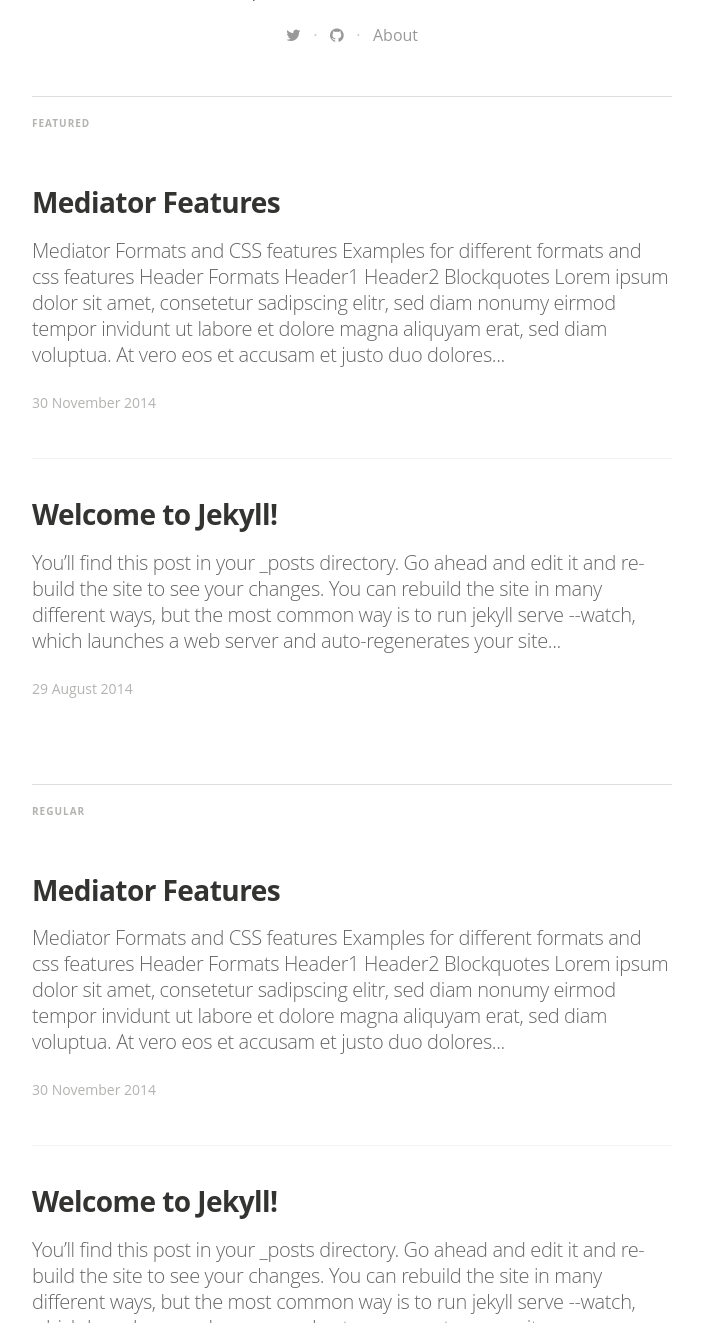
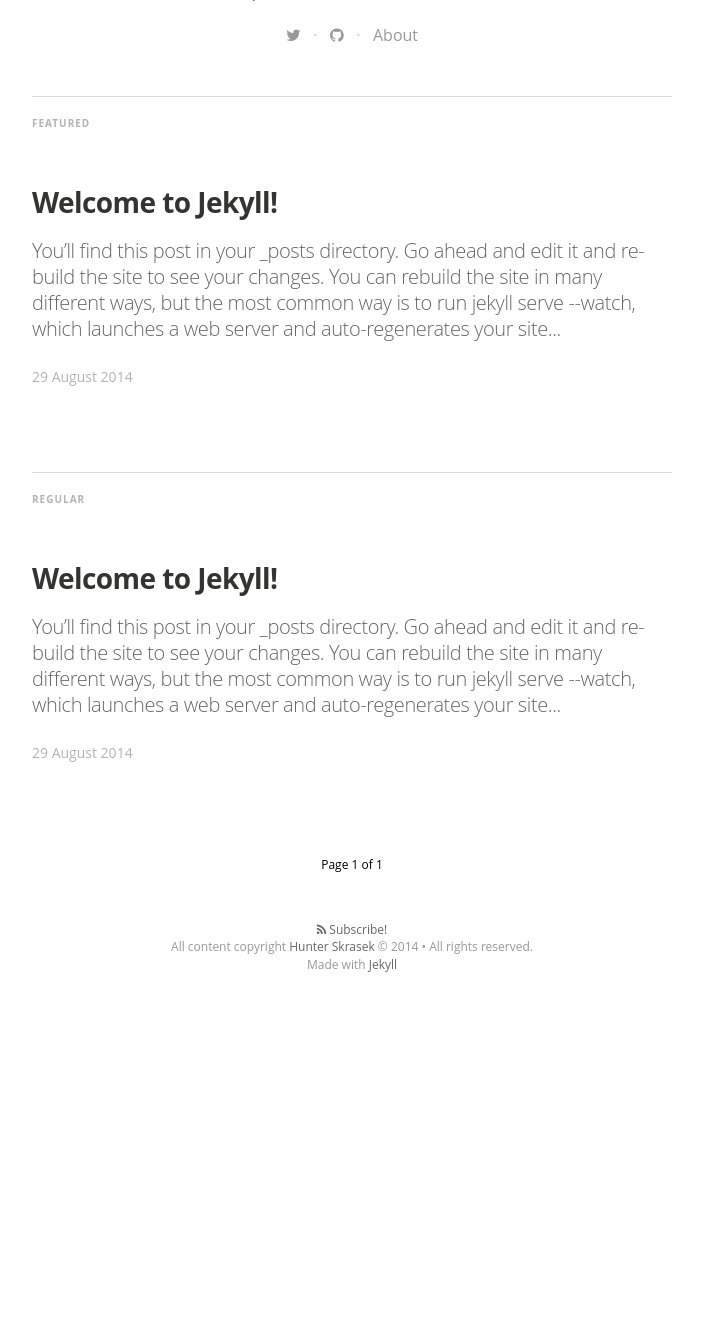
Before and after one commit to hskrasek/hskrasek.github.io, a Jekyll site: the page built from index.html, in a window 1280 px wide and 1400 px high, scrolled down 565 px, cut to the strip 77-1400 px from the top of the window. Shown: the whole strip, without its empty margins (288-991 px from the left). Built offline with Jekyll 4.4.1, drawn with Linux system fonts in a browser that asks for light colours; nearby versions of some CDN libraries; some web fonts are replaced; Markdown is read by kramdown in place of the engine named in the settings; the list of posts is cut into pages by our own code; after the commit the page ends 1663 px from its top, so only the background shows below that.

Commit message:
Remove unneeded images, new cover image and delete a dummy post. Add tag rendering to posts

```diff
--- a/_config.yml
+++ b/_config.yml
@@ -12,7 +12,7 @@
 #blog logo
 logo: "https://gravatar.com/avatar/8a90b1c4f6f52fb19fadd85ac3f29a26.jpg?size=215"
 # blog cover
-cover: "/assets/images/cA4aKEIPQrerBnp1yGHv_IMG_9534-3-2.jpg"
+cover: "/assets/images/red_door.jpg"
 
 name: 'Hunter Skrasek'
 author: 'Hunter Skrasek'
--- a/_posts/2014-11-30-mediator_features.markdown
+++ /dev/null
@@ -1,39 +0,0 @@
----
-layout: post
-title:  "Mediator Features"
-date:   2014-11-30 14:34:25
-categories: mediator feature
-tags: featured
-image: /assets/article_images/2014-11-30-mediator_features/night-track.JPG
----
-#Mediator Formats and CSS features
-
-Examples for different formats and css features
-
-#Header Formats
-#Header1
-##Header2
-
-#Blockquotes
->Lorem ipsum dolor sit amet, consetetur sadipscing elitr, sed diam nonumy eirmod tempor invidunt ut labore et dolore magna aliquyam erat, sed diam voluptua. At vero eos et accusam et justo duo dolores et ea rebum. Stet clita kasd gubergren, no sea takimata sanctus
-
-#Lists
-##orderd lists
-1. one
-2. two
-3. three
-
-##unorderd lists
-- Apple
-- Banana
-- Plum
-
-#Links
-This is an [example link](http://example.com/ "With a Title").
-
-#Combinations
->Lorem ipsum dolor sit amet, consetetur sadipscing elitr, sed diam nonumy eirmod tempor invidunt ut labore et dolore magna aliquyam erat, sed diam voluptua. At vero eos et accusam et justo duo dolores et ea rebum. Stet clita kasd gubergren, no sea takimata sanctus
->
-> - Apple
-> - Banana
-> - Plum
```
Also changed, not shown: _layouts/post.html (+6 -2 lines), assets/article_images/about/carb_book_logo.png (deleted), assets/images/red_doors.jpg (added), assets/images/screenshot1.jpg (deleted), assets/images/screenshot2.jpg (deleted), assets/images/screenshot3.jpg (deleted).
